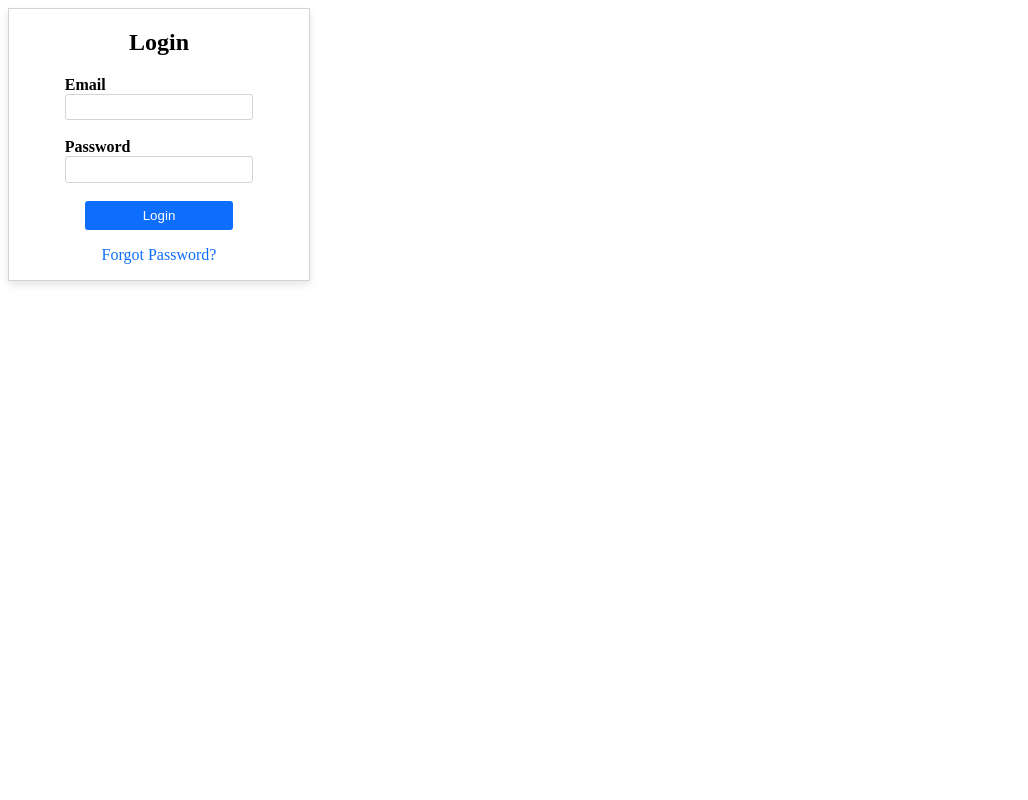
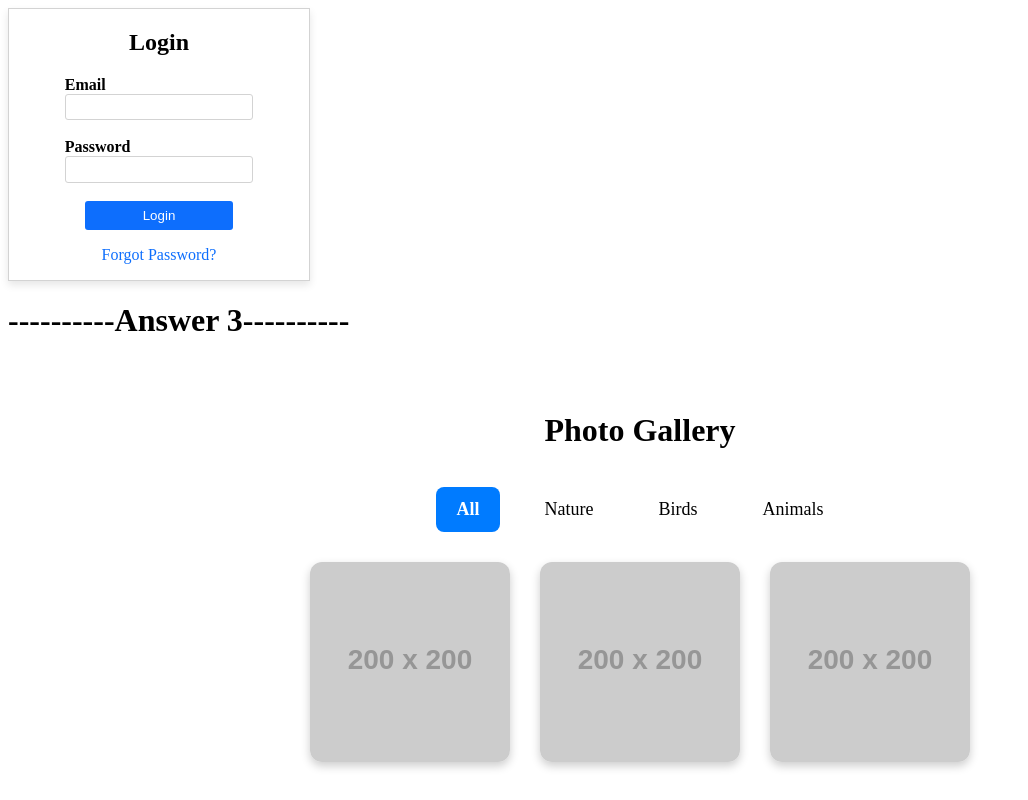
Before and after one commit to Soudip-Panja/Foggy-temp, a plain HTML site: page index.html in a window 1280 px wide. Shown: the part 451-1251 px from the top of the page, without its empty margins (0-1028 px from the left). Before the commit the page ends 800 px from the top, so only its background shows below. Drawn offline with Linux system fonts and the light colour scheme; placeholder pictures from the web are drawn by us.

Commit message:
feat: Add galary layout.

```diff
--- a/index.html
+++ b/index.html
@@ -4,15 +4,6 @@
     <title>CSS_HW4</title>
     <link href="styles.css" rel="stylesheet" />
     <style>
-      .card3 {
-        display: flex;
-        flex-direction: column;
-        align-items: center;
-      }
-      .card3 ul {
-        display: flex;
-        list-style: none;
-      }
     </style>
   </head>
   <body>
@@ -61,6 +52,22 @@
       <p>Forgot Password?</p>
     </div>
 
-
+    <h1>----------Answer 3----------</h1>
+    <div class="card3">
+      <h1>Photo Gallery</h1>
+      <nav>
+        <ul>
+          <li class="active">All</li>
+          <li>Nature</li>
+          <li>Birds</li>
+          <li>Animals</li>
+        </ul>
+      </nav>
+      <div class="gallery">
+        <img src="https://placehold.co/200x200?text=Nature" alt="Nature" />
+        <img src="https://placehold.co/200x200?text=Birds" alt="Birds" />
+        <img src="https://placehold.co/200x200?text=Animals" alt="Animals" />
+      </div>
+    </div>
   </body>
 </html>
--- a/styles.css
+++ b/styles.css
@@ -51,3 +51,46 @@
   border-radius: 3px;
   padding: 7px 58px;
 }
+
+/* Answer 3 */
+.card3 {
+  display: flex;
+  flex-direction: column;
+  align-items: center;
+  padding: 30px;
+}
+
+.card3 ul {
+  display: flex;
+  list-style: none;
+  padding: 0;
+  gap: 25px;
+  margin-bottom: 30px;
+}
+
+.card3 li {
+  font-size: 18px;
+  padding: 12px 20px;
+  border-radius: 8px;
+  cursor: pointer;
+}
+
+.card3 li.active {
+  background-color: #007bff;
+  color: white;
+  font-weight: bold;
+}
+
+.gallery {
+  display: flex;
+  gap: 30px;
+  flex-wrap: wrap;
+  justify-content: center;
+}
+
+.gallery img {
+  width: 200px;
+  height: 200px;
+  border-radius: 12px;
+  box-shadow: 0 4px 10px rgba(0, 0, 0, 0.2);
+}
```
